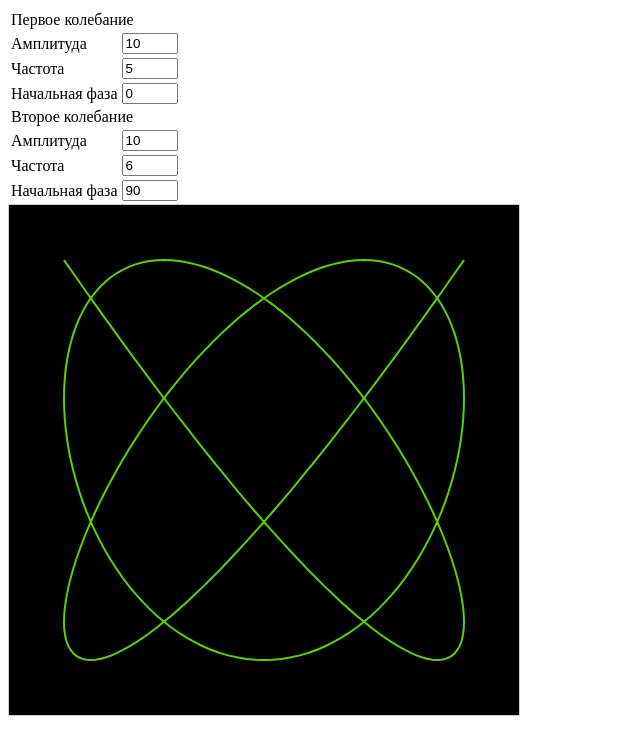
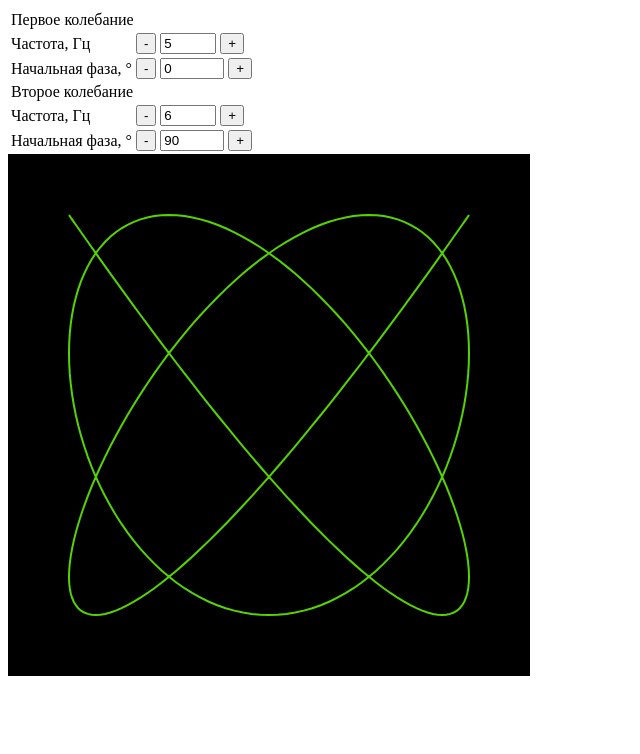
Before and after one commit to aminodovborisov/lissajois, a plain HTML site: page index.html in a window 1280 px wide. Shown: the whole page, without its empty margins (0-640 px from the left). Drawn offline with Linux system fonts and the light colour scheme.

Commit message:
Модернизация и стилизация

```diff
--- a/index.html
+++ b/index.html
@@ -6,43 +6,53 @@
         <script type="text/javascript" src="main.js"></script>
     </head>
     <body onload="drawToCanvas()">
-        <div id="main">
-            <div id="tableData">
-                <table>
+        <div id="div-main">
+            <div id="div-table">
+                <table id="table-main">
                     <tr>
-                        <td colspan="2">Первое колебание</td>
+                        <td colspan="2" class="table-header">Первое колебание</td>
                     </tr>
                     <tr>
-                        <td>Амплитуда</td>
-                        <td><input type="number" id="ampliOne" min="0" max="10" step="1" value="10" onchange="drawToCanvas()"></td>
+                        <td class="table-content">Частота, Гц</td>
+                        <td class="table-content">
+                            <button id="lessFreqOne" onclick="lessFreqOne()">-</button>
+                            <input type="number" id="freqOne" min="0" max="20" step="1" value="5" oninput="drawToCanvas()">
+                            <button id="moreFreqOne" onclick="moreFreqOne()">+</button>
+                        </td>
                     </tr>
                     <tr>
-                        <td>Частота</td>
-                        <td><input type="number" id="freqOne" min="0" max="10" step="1" value="5" onchange="drawToCanvas()"></td>
+                        <td class="table-content">Начальная фаза, °</td>
+                        <td class="table-content">
+                            <button id="lessPhaseOne" onclick="lessPhaseOne()">-</button>
+                            <input type="number" id="phaseOne" min="0" max="180" step="5" value="0" onchange="drawToCanvas()">
+                            <button id="morePhaseOne" onclick="morePhaseOne()">+</button>
+                        </td>
+
                     </tr>
                     <tr>
-                        <td>Начальная фаза</td>
-                        <td><input type="number" id="phaseOne" min="0" max="90" step="10" value="0" onchange="drawToCanvas()"></td>
+                        <td colspan="2" class="table-header">Второе колебание</td>
                     </tr>
                     <tr>
-                        <td colspan="2">Второе колебание</td>
+                        <td class="table-content">Частота, Гц</td>
+                        <td class="table-content">
+                            <button id="lessFreqTwo" onclick="lessFreqTwo()">-</button>
+                            <input type="number" id="freqTwo" min="0" max="20" step="1"  value="6" onchange="drawToCanvas()">
+                            <button id="moreFreqTwo" onclick="moreFreqTwo()">+</button>
+                        </td>
+
                     </tr>
                     <tr>
-                        <td>Амплитуда</td>
-                        <td><input type="number" id="ampliTwo" min="0" max="10" step="1"  value="10" onchange="drawToCanvas()"></td>
-                    </tr>
-                    <tr>
-                        <td>Частота</td>
-                        <td><input type="number" id="freqTwo" min="0" max="10" step="1"  value="6" onchange="drawToCanvas()"></td>
-                    </tr>
-                    <tr>
-                        <td>Начальная фаза</td>
-                        <td><input type="number" id="phaseTwo" min="0" max="90" step="10"  value="90" onchange="drawToCanvas()"></td>
+                        <td class="table-content">Начальная фаза, °</td>
+                        <td class="table-content">
+                            <button id="lessPhaseTwo" onclick="lessPhaseTwo()">-</button>
+                            <input type="number" id="phaseTwo" min="0" max="180" step="5"  value="90" onchange="drawToCanvas()">
+                            <button id="morePhaseTwo" onclick="morePhaseTwo()">+</button>
+                        </td>
                     </tr>
                 </table>
             </div>
-            <div id="canvasPart">
-                <canvas id="canvasDraw" height="510" width="510"></canvas>
+            <div id="div-canvas">
+                <canvas id="canvas-main" height="522" width="522"></canvas>
             </div>
         </div>
 
--- a/main.js
+++ b/main.js
@@ -3,25 +3,23 @@ let radians = function(degrees) {
 }
 
 let lissPreCoordinates = function() {
-    let ampliOne = document.getElementById('ampliOne').value;
     let freqOne = document.getElementById('freqOne').value;
     let phaseOne = document.getElementById('phaseOne').value;
-    let ampliTwo = document.getElementById('ampliTwo').value;
     let freqTwo = document.getElementById('freqTwo').value;
     let phaseTwo = document.getElementById('phaseTwo').value;
     readyArray = [];
     for (let i = 0; i <= 720; i++) {
         let t = radians(i / 2);
         let x, y;
-        if (ampliOne == 0 || freqOne == 0) {
+        if (freqOne == 0) {
             x = 0;
         } else {
-            x = ampliOne * Math.sin(freqOne * t + radians(phaseOne));
+            x = 10 * Math.sin(freqOne * t + radians(phaseOne));
         }
-        if (ampliTwo == 0 || freqTwo == 0) {
+        if (freqTwo == 0) {
             y = 0;
         } else {
-            y = ampliTwo * Math.sin(freqTwo * t + radians(phaseTwo));
+            y = 10 * Math.sin(freqTwo * t + radians(phaseTwo));
         }
         readyArray.push([x, y]);
     }
@@ -29,30 +27,152 @@ let lissPreCoordinates = function() {
 }
 
 let coordinatesOnCanvas = function() {
+    let canvasSize = document.getElementById('canvas-main').height;
     let arrPreCoordinates = lissPreCoordinates();
     let lenPre = arrPreCoordinates.length;
     let readyArray = []
     for (let i = 0; i < lenPre; i++) {
         let onePoint = arrPreCoordinates[i];
         readyArray.push([
-            20 * onePoint[0] + 255,
-            20 * onePoint[1] + 255
+            20 * onePoint[0] + 261,
+            20 * onePoint[1] + 261
         ]);
     }
     return readyArray
 }
 
+function lessFreqOne() {
+    let freqOne = document.getElementById('freqOne');
+    let freqOneMin = parseInt(freqOne.min);
+    let freqOneStep = parseInt(freqOne.step);
+    let freqOneValue = parseInt(freqOne.value);
+    if (freqOneValue - freqOneStep >= 0) {
+        freqOne.value = freqOneValue - freqOneStep;
+        drawToCanvas();
+    }
+}
+
+function moreFreqOne() {
+    let freqOne = document.getElementById('freqOne');
+    let freqOneMax = parseInt(freqOne.max);
+    let freqOneStep = parseInt(freqOne.step);
+    let freqOneValue = parseInt(freqOne.value);
+    if (freqOneValue + freqOneStep <= freqOneMax) {
+        freqOne.value = freqOneValue + freqOneStep;
+        drawToCanvas();
+    }
+}
+
+function lessPhaseOne() {
+    let phaseOne = document.getElementById('phaseOne');
+    let phaseOneMin = parseInt(phaseOne.min);
+    let phaseOneStep = parseInt(phaseOne.step);
+    let phaseOneValue = parseInt(phaseOne.value);
+    if (phaseOneValue - phaseOneStep >= 0) {
+        phaseOne.value = phaseOneValue - phaseOneStep;
+        drawToCanvas();
+    }
+}
+
+function morePhaseOne() {
+    let phaseOne = document.getElementById('phaseOne');
+    let phaseOneMax = parseInt(phaseOne.max);
+    let phaseOneStep = parseInt(phaseOne.step);
+    let phaseOneValue = parseInt(phaseOne.value);
+    if (phaseOneValue + phaseOneStep <= phaseOneMax) {
+        phaseOne.value = phaseOneValue + phaseOneStep;
+        drawToCanvas();
+    }
+}
+
+function lessFreqTwo() {
+    let freqTwo = document.getElementById('freqTwo');
+    let freqTwoMin = parseInt(freqTwo.min);
+    let freqTwoStep = parseInt(freqTwo.step);
+    let freqTwoValue = parseInt(freqTwo.value);
+    if (freqTwoValue - freqTwoStep >= 0) {
+        freqTwo.value = freqTwoValue - freqTwoStep;
+        drawToCanvas();
+    }
+}
+
+function moreFreqTwo() {
+    let freqTwo = document.getElementById('freqTwo');
+    let freqTwoMax = parseInt(freqTwo.max);
+    let freqTwoStep = parseInt(freqTwo.step);
+    let freqTwoValue = parseInt(freqTwo.value);
+    if (freqTwoValue + freqTwoStep <= freqTwoMax) {
+        freqTwo.value = freqTwoValue + freqTwoStep;
+        drawToCanvas();
+    }
+}
+
+function lessPhaseTwo() {
+    let phaseTwo = document.getElementById('phaseTwo');
+    let phaseTwoMin = parseInt(phaseTwo.min);
+    let phaseTwoStep = parseInt(phaseTwo.step);
+    let phaseTwoValue = parseInt(phaseTwo.value);
+    if (phaseTwoValue - phaseTwoStep >= 0) {
+        phaseTwo.value = phaseTwoValue - phaseTwoStep;
+        drawToCanvas();
+    }
+}
+
+function morePhaseTwo() {
+    let phaseTwo = document.getElementById('phaseTwo');
+    let phaseTwoMax = parseInt(phaseTwo.max);
+    let phaseTwoStep = parseInt(phaseTwo.step);
+    let phaseTwoValue = parseInt(phaseTwo.value);
+    if (phaseTwoValue + phaseTwoStep <= phaseTwoMax) {
+        phaseTwo.value = phaseTwoValue + phaseTwoStep;
+        drawToCanvas();
+    }
+}
+
 function drawToCanvas()
 {
-    let cnv = document.getElementById('canvasDraw');
+    // Приводим в порядок значения - если вручную они введены некорректно
+    let freqOne = document.getElementById('freqOne');
+    let phaseOne = document.getElementById('phaseOne');
+    let freqTwo = document.getElementById('freqTwo');
+    let phaseTwo = document.getElementById('phaseTwo');
+
+    if (parseInt(freqOne.value) > parseInt(freqOne.max)) {
+        freqOne.value = freqOne.max;
+    }
+    if (parseInt(freqOne.value) < 0) {
+        freqOne.value = 0;
+    }
+    if (parseInt(phaseOne.value) > parseInt(phaseOne.max)) {
+        phaseOne.value = phaseOne.max;
+    }
+    if (parseInt(phaseTwo.value) < 0) {
+        phaseTwo.value = 0;
+    }
+    if (parseInt(freqTwo.value) > parseInt(freqTwo.max)) {
+        freqTwo.value = freqTwo.max;
+    }
+    if (parseInt(freqTwo.value) < 0) {
+        freqTwo.value = 0;
+    }
+    if (parseInt(phaseTwo.value) > parseInt(phaseTwo.max)) {
+        phaseTwo.value = phaseTwo.max;
+    }
+    if (parseInt(phaseTwo.value) < 0) {
+        phaseTwo.value = 0;
+    }
+
+    let cnv = document.getElementById('canvas-main');
     let ctx = cnv.getContext('2d');
     ctx.clearRect(0, 0, cnv.width, cnv.height);
+    ctx.rect(0, 0, cnv.width, cnv.height);
+    ctx.fill();
     let arrPoints = coordinatesOnCanvas();
     ctx.lineWidth = 2;
     ctx.strokeStyle = '#55d400';
     let startPoint = arrPoints[0];
+    ctx.beginPath();
     ctx.moveTo(startPoint[0], startPoint[1]);
-    ctx.beginPath();
     for (let i = 1; i < arrPoints.length; i++) {
         let onePoint = arrPoints[i];
         ctx.lineTo(onePoint[0], onePoint[1]);
--- a/styles.css
+++ b/styles.css
@@ -1,4 +1,37 @@
-#canvasDraw {
-    border: 0.1px solid #cccccc;
-    background-color: black
+@media (orientation: portrait) {
+    #div-main {
+        margin: 0 auto;
+        width: 90vw;
+        background-color: #ff000011;
+    }
+
+    #table-main, #canvas-main {
+        margin: 0 auto;
+        padding: 1%;
+    }
+
+    table {
+        background-color: #0000ff11;
+        width: 60%;
+    }
+
+    #canvas-main {
+        display: block;
+        background-color: #000000;
+    }
+
+    .table-content {
+        font-size: 20px;
+    }
+
+    .table-header {
+        font-weight: bold;
+        text-align: center;
+        font-size: 25px;
+    }
+
+    input {
+        width: 45px;
+        margin: 0 auto;
+    }
 }
```
